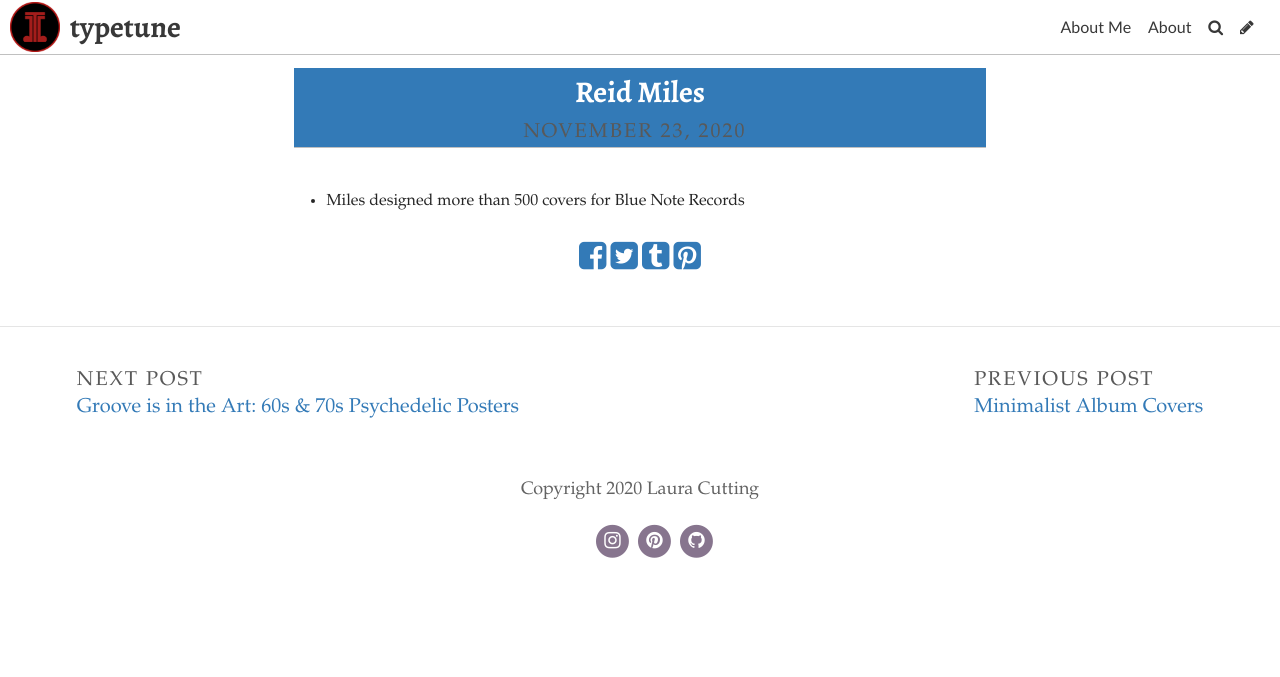
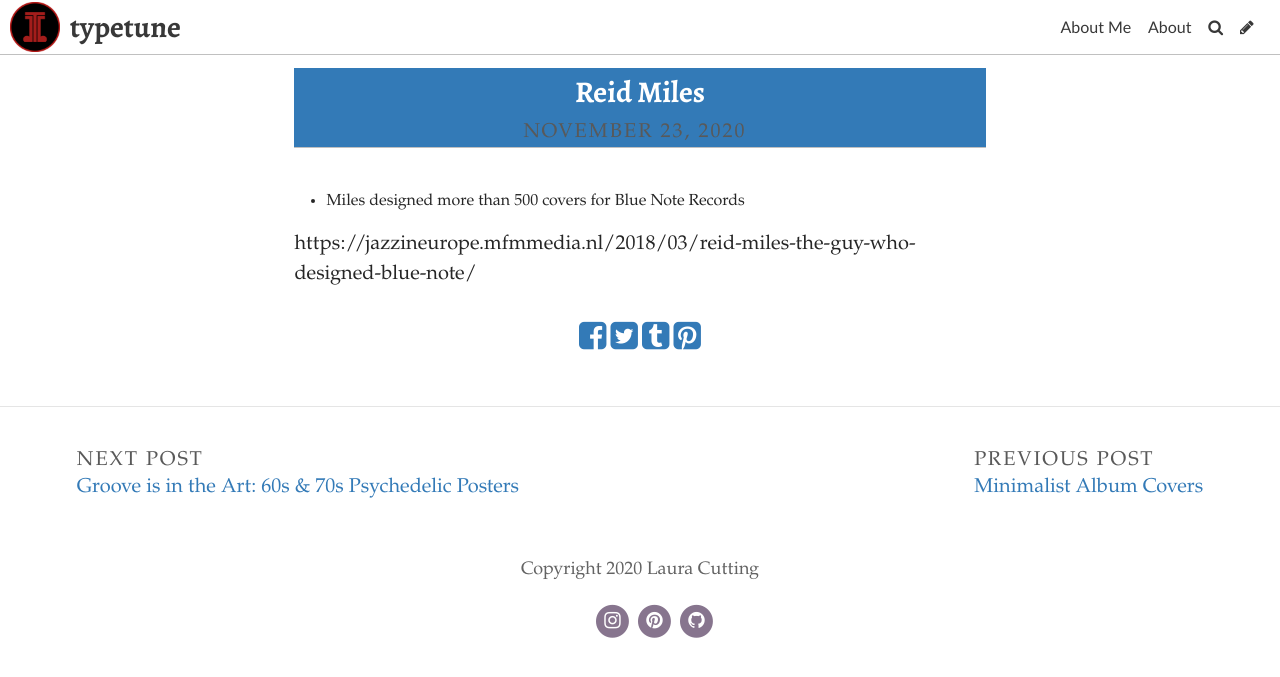
Before and after one commit to lauracutting/typetune, a Jekyll site: the page built from _posts/2020-11-23-reid-miles.md, in a window 1280 px wide. Shown: the top 677 px of the page. Built offline with Jekyll 4.4.1, drawn with Linux system fonts in a browser that asks for light colours; some web fonts are replaced; some of the changed lines change nothing that is shown.

Commit message:
Update Post “2020-11-23-reid-miles”

```diff
--- a/_posts/2020-11-23-reid-miles.md
+++ b/_posts/2020-11-23-reid-miles.md
@@ -5,3 +5,7 @@
 comments: true
 ---
 * Miles designed more than 500 covers for Blue Note Records
+
+
+
+https://jazzineurope.mfmmedia.nl/2018/03/reid-miles-the-guy-who-designed-blue-note/
```
